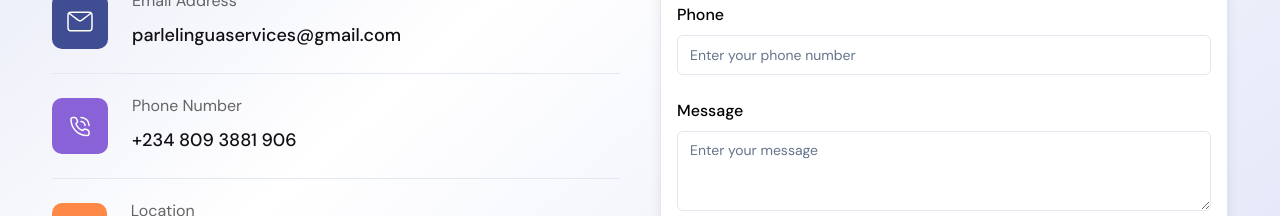
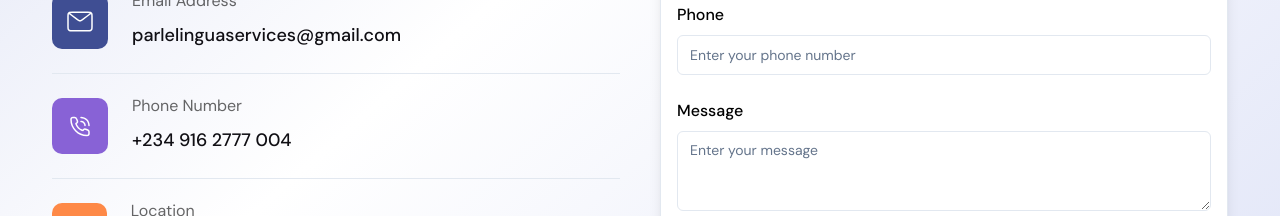
Before and after one commit to Parle-Lingua-Org/parle, a Next.js app: page /contact-us in a window 1280 px wide. Shown: the part 860-1076 px from the top of the page. Built offline with nearby package versions, Linux system fonts and the light colour scheme.

Commit message:
update number

```diff
--- a/src/components/pages/Contact/Section.tsx
+++ b/src/components/pages/Contact/Section.tsx
@@ -70,7 +70,7 @@ const ContactUsSection = () => {
               {/* Telephone */}
               <a
                 className=" flex w-fit h-full flex-row gap-6 "
-                href="tel:+2348093881906"
+                href="tel:+2349162777004"
               >
                 <div className=" rounded-[10px] flex justify-center items-center size-14 bg-[#8862D6] ">
                   <PhoneIcon />
@@ -78,7 +78,7 @@ const ContactUsSection = () => {
                 <div className=" flex h-full justify-between gap-3 flex-col leading-none ">
                   <h3 className=" text-[#00000099] ">Phone Number</h3>
                   <p className=" text-[#100F14] font-medium text-lg ">
-                    +234 809 3881 906
+                    +234 916 2777 004
                   </p>
                 </div>
               </a>
```
